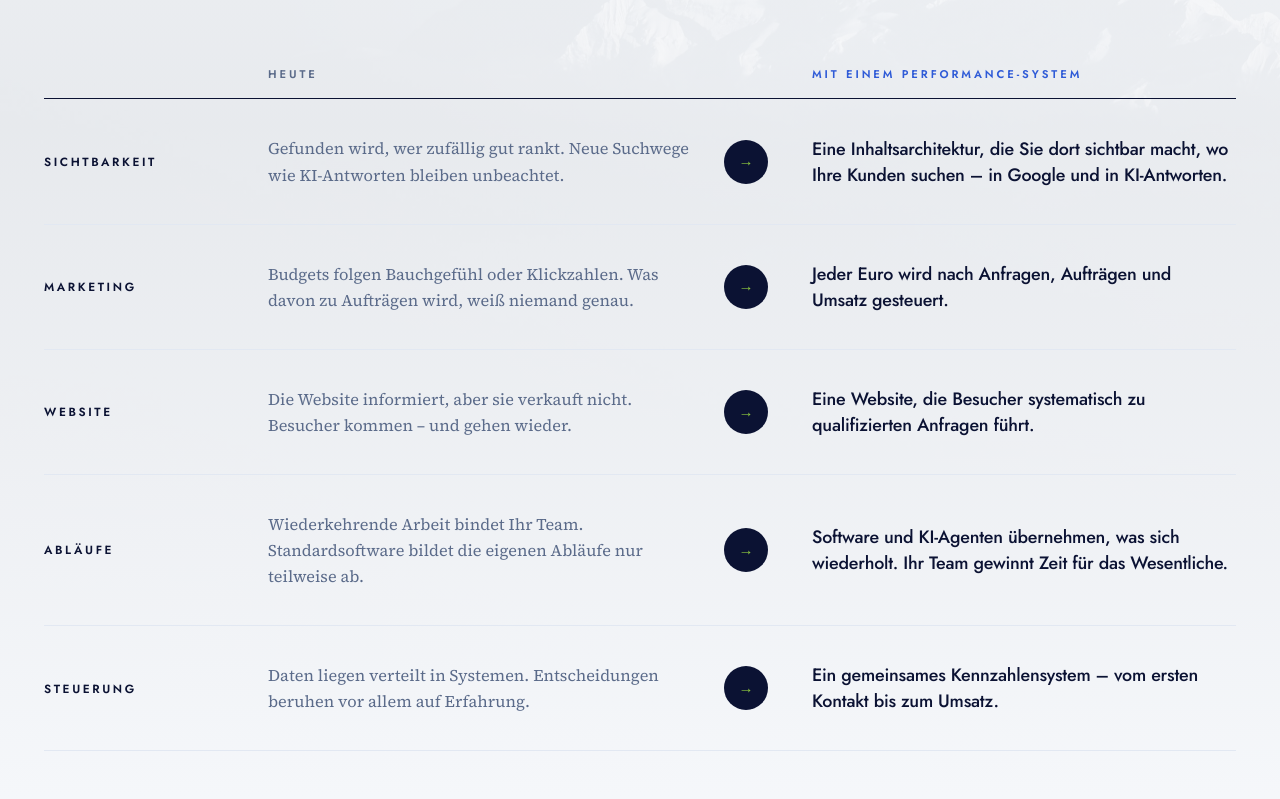
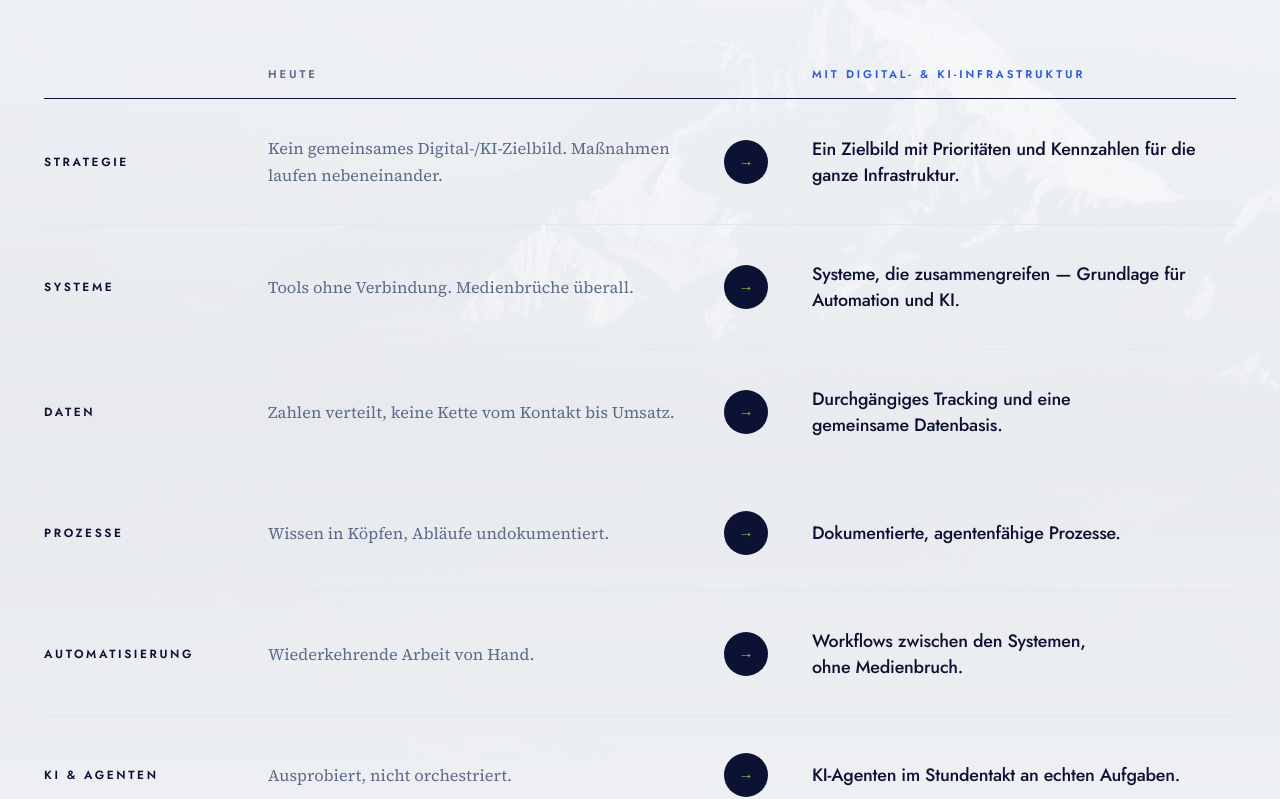
Before and after one commit to nizarladouz/Ladouz-Digital, a Next.js app in the folder ladouz-digital/: page / in a window 1280 px wide. Shown: the part 2341-3140 px from the top of the page. Built offline with nearby package versions, Linux system fonts and the light colour scheme.

Commit message:
Startseite: Vorher/Nachher – 10 Zeilen Digital- & KI-Infrastruktur

```diff
--- a/ladouz-digital/app/page.tsx
+++ b/ladouz-digital/app/page.tsx
@@ -209,29 +209,54 @@ const kernsatz =
 /* Jede Zeile ist ein Paar: derselbe Bereich vorher und nachher. */
 const wandel = [
   {
+    bereich: "Strategie",
+    heute: "Kein gemeinsames Digital-/KI-Zielbild. Maßnahmen laufen nebeneinander.",
+    danach: "Ein Zielbild mit Prioritäten und Kennzahlen für die ganze Infrastruktur.",
+  },
+  {
+    bereich: "Systeme",
+    heute: "Tools ohne Verbindung. Medienbrüche überall.",
+    danach: "Systeme, die zusammengreifen — Grundlage für Automation und KI.",
+  },
+  {
+    bereich: "Daten",
+    heute: "Zahlen verteilt, keine Kette vom Kontakt bis Umsatz.",
+    danach: "Durchgängiges Tracking und eine gemeinsame Datenbasis.",
+  },
+  {
+    bereich: "Prozesse",
+    heute: "Wissen in Köpfen, Abläufe undokumentiert.",
+    danach: "Dokumentierte, agentenfähige Prozesse.",
+  },
+  {
+    bereich: "Automatisierung",
+    heute: "Wiederkehrende Arbeit von Hand.",
+    danach: "Workflows zwischen den Systemen, ohne Medienbruch.",
+  },
+  {
+    bereich: "KI & Agenten",
+    heute: "Ausprobiert, nicht orchestriert.",
+    danach: "KI-Agenten im Stundentakt an echten Aufgaben.",
+  },
+  {
     bereich: "Sichtbarkeit",
-    heute: "Gefunden wird, wer zufällig gut rankt. Neue Suchwege wie KI-Antworten bleiben unbeachtet.",
-    danach: "Eine Inhaltsarchitektur, die Sie dort sichtbar macht, wo Ihre Kunden suchen – in Google und in KI-Antworten.",
-  },
-  {
-    bereich: "Marketing",
-    heute: "Budgets folgen Bauchgefühl oder Klickzahlen. Was davon zu Aufträgen wird, weiß niemand genau.",
-    danach: "Jeder Euro wird nach Anfragen, Aufträgen und Umsatz gesteuert.",
-  },
-  {
-    bereich: "Website",
-    heute: "Die Website informiert, aber sie verkauft nicht. Besucher kommen – und gehen wieder.",
-    danach: "Eine Website, die Besucher systematisch zu qualifizierten Anfragen führt.",
-  },
-  {
-    bereich: "Abläufe",
-    heute: "Wiederkehrende Arbeit bindet Ihr Team. Standardsoftware bildet die eigenen Abläufe nur teilweise ab.",
-    danach: "Software und KI-Agenten übernehmen, was sich wiederholt. Ihr Team gewinnt Zeit für das Wesentliche.",
+    heute: "Zufälliges Ranking, KI-Suche unbeachtet.",
+    danach: "Inhaltsarchitektur für Google und KI-Antworten.",
+  },
+  {
+    bereich: "Conversion",
+    heute: "Website informiert, führt nicht systematisch.",
+    danach: "Funnel und Seiten, die zu qualifizierten Anfragen führen.",
+  },
+  {
+    bereich: "Marketing-Verfahren",
+    heute: "Kanäle und Budgets als Stückwerk.",
+    danach: "Ein ganzheitliches Verfahren von Budget bis Auftrag.",
   },
   {
     bereich: "Steuerung",
-    heute: "Daten liegen verteilt in Systemen. Entscheidungen beruhen vor allem auf Erfahrung.",
-    danach: "Ein gemeinsames Kennzahlensystem – vom ersten Kontakt bis zum Umsatz.",
+    heute: "Erfahrung statt Cockpit.",
+    danach: "Operating System für Digital- und KI-Strategie — laufende Hebel.",
   },
 ];
 
@@ -1433,7 +1458,7 @@ function Wandel() {
             <span />
             <span className="text-[0.7rem] font-semibold uppercase tracking-[0.26em] text-[#5b6b8a]">Heute</span>
             <span />
-            <span className="text-[0.7rem] font-semibold uppercase tracking-[0.26em] text-[#2f5bd7]">Mit einem Performance-System</span>
+            <span className="text-[0.7rem] font-semibold uppercase tracking-[0.26em] text-[#2f5bd7]">Mit Digital- &amp; KI-Infrastruktur</span>
           </div>
 
           <ol>
@@ -1449,7 +1474,7 @@ function Wandel() {
                 <span aria-hidden className="hidden h-11 w-11 items-center justify-center rounded-full bg-[#0b1233] text-[15px] text-[#8dc63f] lg:flex">→</span>
 
                 <p className="text-[1.12rem] font-medium leading-[1.45] tracking-[-0.012em] text-[#0b1233]">
-                  <span className="mb-1 block text-[0.66rem] font-semibold uppercase tracking-[0.24em] text-[#2f5bd7] lg:hidden">Mit einem Performance-System</span>
+                  <span className="mb-1 block text-[0.66rem] font-semibold uppercase tracking-[0.24em] text-[#2f5bd7] lg:hidden">Mit Digital- &amp; KI-Infrastruktur</span>
                   {w.danach}
                 </p>
               </Reveal>
```
